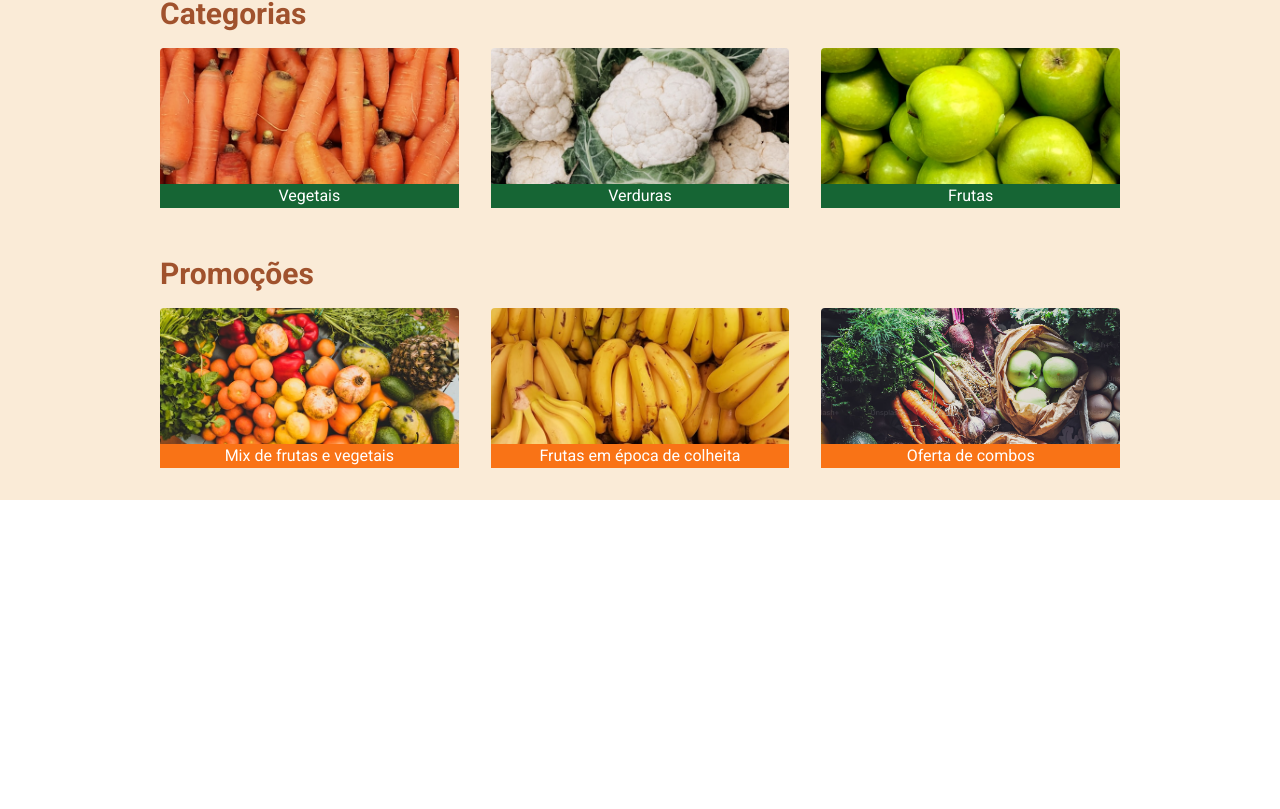
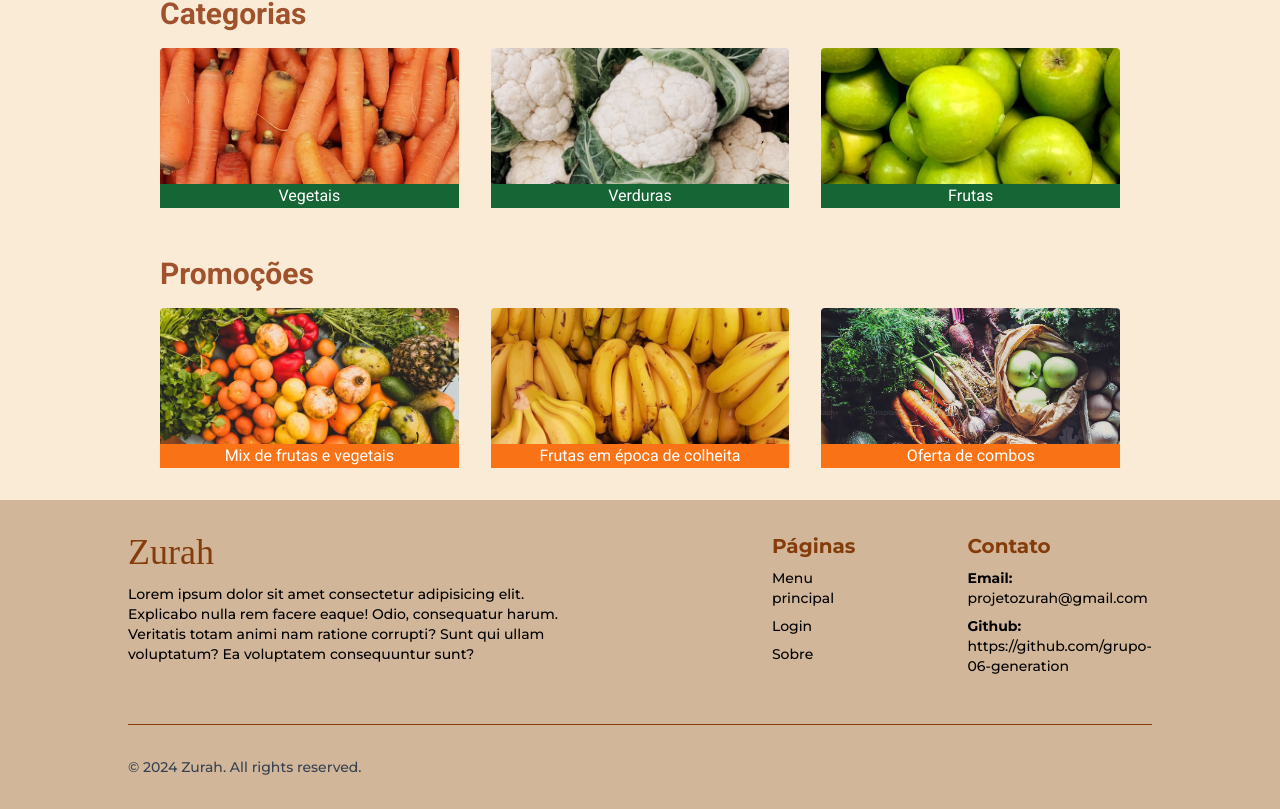
Before and after one commit to grupo-06-generation/zurah_frontend, a React (Vite) app: page / in a window 1280 px wide. Shown: the part 444-1253 px from the top of the page. Before the commit the page ends 944 px from the top, so only its background shows below. Built offline with nearby package versions, Linux system fonts and the light colour scheme; a web font is replaced by a local one.

Commit message:
feat: append footer to home

```diff
--- a/src/components/Footer/Footer.tsx
+++ b/src/components/Footer/Footer.tsx
@@ -3,7 +3,7 @@ import { Link } from 'react-router-dom'
 function Footer() {
   return (
     <>
-        <div className='w-screen px-32 py-8 bg-[#D1B69A] justify-center min-h-72 font-["Montserrat"] font-medium text-sm divide-y divide-double divide-[#843C0A]'>
+        <div className='w-full px-32 py-8 bg-[#D1B69A] justify-center min-h-72 font-["Montserrat"] font-medium text-sm divide-y divide-double divide-[#843C0A]'>
                 <div className='bg-[#D1B69A] flex pb-12'>
                     <div className='bg-[#D1B69A] h-4/6'>
                         <h2 className="font-['Linden_Hill'] font-normal text-4xl text-[#843C0A] pb-3">Zurah</h2>
--- a/src/pages/Home/Home.tsx
+++ b/src/pages/Home/Home.tsx
@@ -1,4 +1,5 @@
 import React from 'react';
+import Footer from '../../components/Footer/Footer';
 
 function Home() {
     return (
@@ -58,7 +59,7 @@ function Home() {
                 </section>
             </main>
 
-
+            <Footer />
         </div>
     );
 }
```
